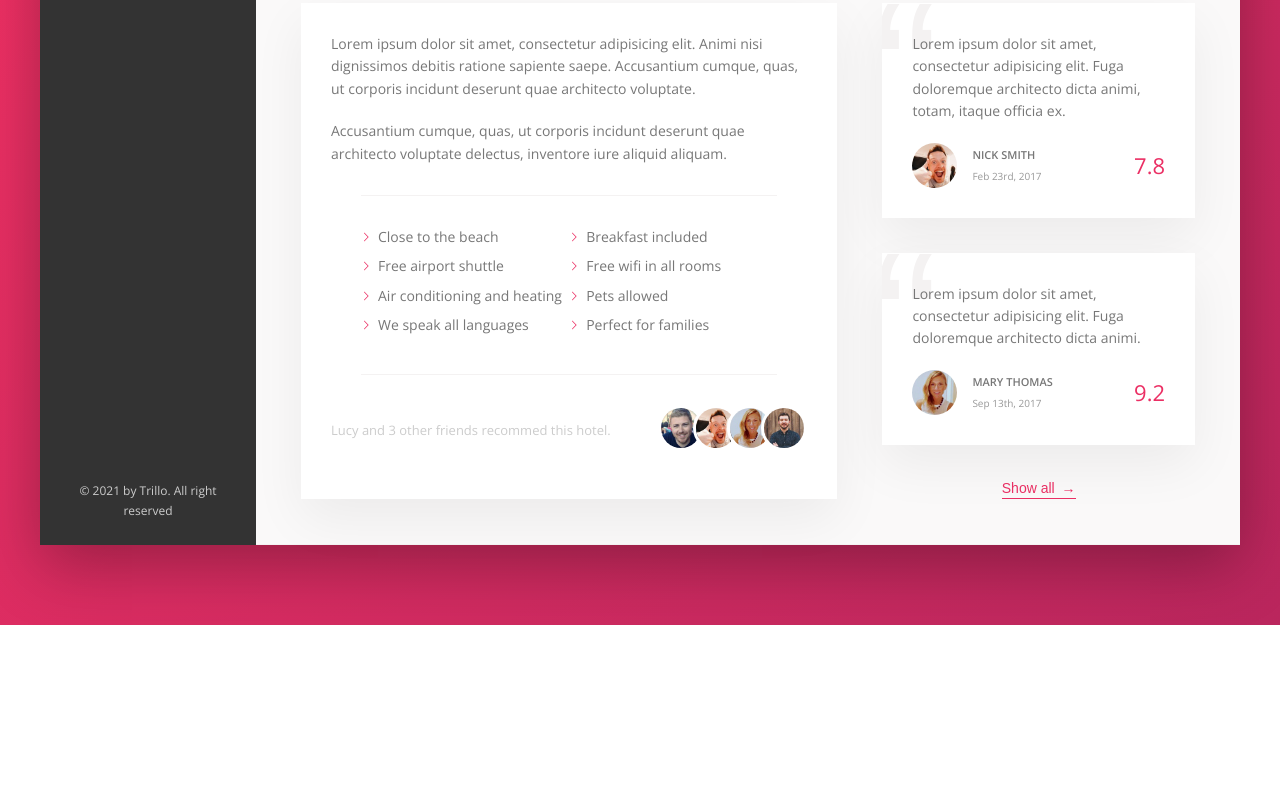
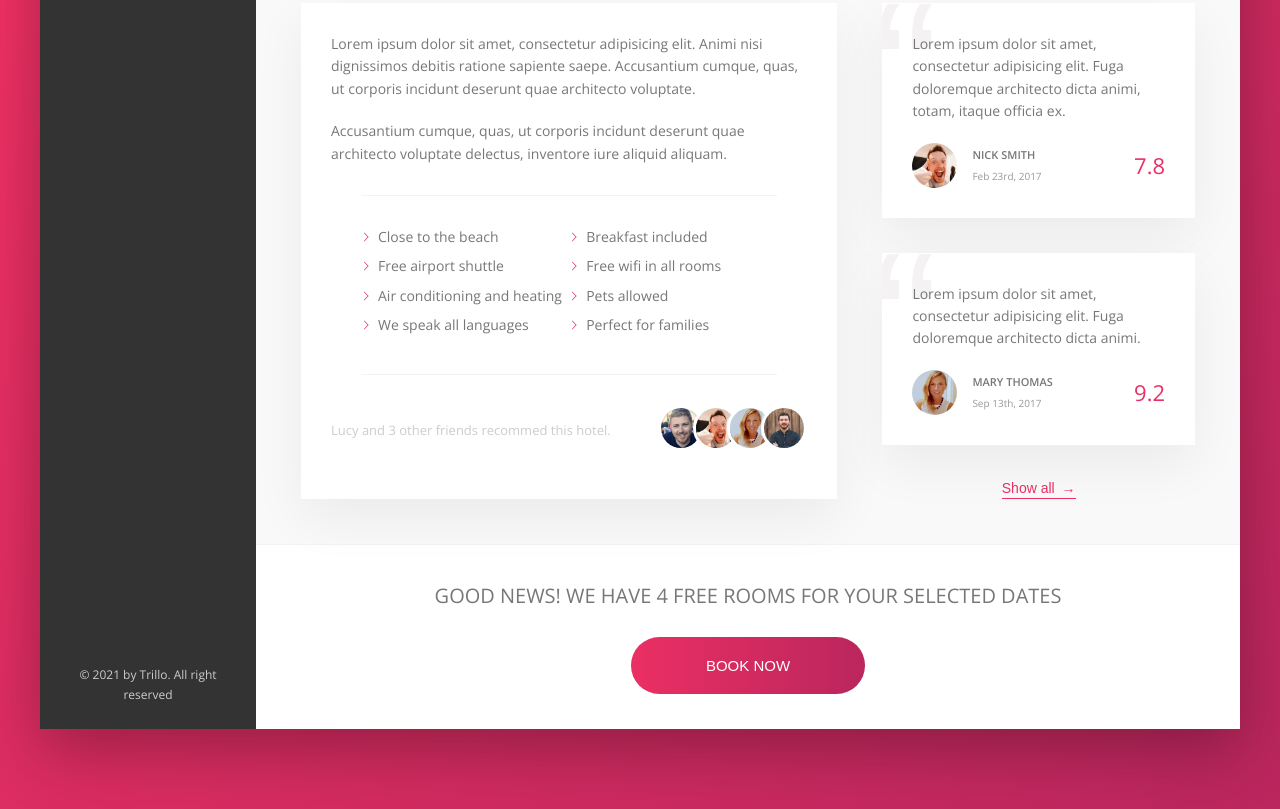
Before and after one commit to DarkAstaroth/TrilloWebSite_Sass, a plain HTML site: page index.html in a window 1280 px wide. Shown: the part 641-1450 px from the top of the page. Before the commit the page ends 1266 px from the top, so only its background shows below. Drawn offline with nearby package versions, Linux system fonts and the light colour scheme; files whose address does not match are found by name.

Commit message:
Building the cta section

```diff
--- a/css/style.css
+++ b/css/style.css
@@ -267,7 +267,7 @@ body {
   transition: all 0.2s; }
   .btn-inline span {
     margin-left: 3px;
-    transition: all .3s; }
+    transition: all 0.3s; }
   .btn-inline:hover {
     color: var(--color-grey-dark-1); }
     .btn-inline:hover span {
@@ -354,7 +354,7 @@ body {
     font-size: 1.1rem;
     font-weight: 600;
     text-transform: uppercase;
-    margin-bottom: .4rem; }
+    margin-bottom: 0.4rem; }
   .review__user-date {
     font-size: 1rem;
     color: var(--color-grey-dark-3); }
@@ -372,3 +372,45 @@ body {
     color: var(--color-grey-light-2);
     font-family: sans-serif;
     z-index: 1; }
+
+.cta {
+  padding: 3.5rem 0;
+  text-align: center; }
+  .cta__book-now {
+    font-size: 2rem;
+    font-weight: 300;
+    text-transform: uppercase;
+    margin-bottom: 2.5rem; }
+
+.btn {
+  font-size: 1.5rem;
+  font-weight: 300;
+  text-transform: uppercase;
+  border-radius: 100px;
+  border: none;
+  background-image: linear-gradient(to right, var(--color-primary), var(--color-primary-dark));
+  color: #fff;
+  position: relative;
+  overflow: hidden;
+  cursor: pointer; }
+  .btn > * {
+    display: inline-block;
+    height: 100%;
+    width: 100%;
+    transition: all 0.2s; }
+  .btn__visible {
+    padding: 2rem 7.5rem; }
+  .btn__invisible {
+    position: absolute;
+    padding: 2rem 0;
+    left: 0;
+    top: -100%; }
+  .btn:hover {
+    background-image: linear-gradient(to left, var(--color-primary-light), var(--color-primary-dark)); }
+  .btn:hover .btn__visible {
+    transform: translateY(100%); }
+  .btn:hover .btn__invisible {
+    top: 0; }
+  .btn:focus {
+    outline: none;
+    animation: pulsate 1s infinite; }
--- a/index.html
+++ b/index.html
@@ -228,6 +228,17 @@
               <button class="btn-inline">Show all <span>&rarr;</span></button>
             </div>
           </div>
+          <!-- start cta section -->
+          <div class="cta">
+            <h2 class="cta__book-now">
+              Good news! we have 4 free rooms for your selected dates
+            </h2>
+            <button class="btn">
+              <span class="btn__visible">Book now</span>
+              <span class="btn__invisible">Only 4 rooms left!</span>
+            </button>
+          </div>
+          <!-- end cta section -->
         </main>
       </div>
     </div>
--- a/sass/_components.scss
+++ b/sass/_components.scss
@@ -252,15 +252,15 @@
   cursor: pointer;
   transition: all 0.2s;
 
-  & span{
+  & span {
     margin-left: 3px;
-      transition: all .3s;
+    transition: all 0.3s;
   }
 
   &:hover {
     color: var(--color-grey-dark-1);
 
-    span{
+    span {
       margin-left: 8px;
     }
   }
@@ -358,10 +358,9 @@
   }
 }
 
-
 ///////////////////
 /// REVIEWS
-.review{
+.review {
   background-color: #fff;
   box-shadow: var(--shadow-light);
   padding: 3rem;
@@ -369,41 +368,41 @@
   position: relative;
   overflow: hidden;
 
-    &__text{
+  &__text {
     margin-bottom: 2rem;
     z-index: 10;
     position: relative;
   }
-    &__user{
+  &__user {
     display: flex;
     align-items: center;
   }
-    &__photo{
+  &__photo {
     height: 4.5rem;
     width: 4.5rem;
     border-radius: 50%;
     margin-right: 1.5rem;
   }
-    &__user-box{
+  &__user-box {
     margin-right: auto;
   }
-    &__user-name{
+  &__user-name {
     font-size: 1.1rem;
     font-weight: 600;
     text-transform: uppercase;
-        margin-bottom: .4rem;
+    margin-bottom: 0.4rem;
   }
-    &__user-date{
+  &__user-date {
     font-size: 1rem;
     color: var(--color-grey-dark-3);
   }
-    &__rating{
+  &__rating {
     color: var(--color-primary);
     font-size: 2.2rem;
     font-weight: 300;
   }
 
-    &::before{
+  &::before {
     content: "\201C";
     position: absolute;
     top: -3rem;
@@ -412,6 +411,74 @@
     font-size: 20rem;
     color: var(--color-grey-light-2);
     font-family: sans-serif;
-        z-index: 1;;
+    z-index: 1;
   }
 }
+
+//////////////////////
+/// CALL TO THE ACTION
+.cta {
+  padding: 3.5rem 0;
+  text-align: center;
+
+  &__book-now {
+    font-size: 2rem;
+    font-weight: 300;
+    text-transform: uppercase;
+    margin-bottom: 2.5rem;
+  }
+}
+
+///////////////////////
+// CALL TO THE ACTION BUTTON
+.btn {
+  font-size: 1.5rem;
+  font-weight: 300;
+  text-transform: uppercase;
+  border-radius: 100px;
+  border: none;
+  background-image: linear-gradient(
+    to right,
+    var(--color-primary),
+    var(--color-primary-dark)
+  );
+  color: #fff;
+  position: relative;
+  overflow: hidden;
+  cursor: pointer;
+
+  & > * {
+    display: inline-block;
+    height: 100%;
+    width: 100%;
+    transition: all 0.2s;
+  }
+
+  &__visible {
+    padding: 2rem 7.5rem;
+  }
+
+  &__invisible {
+    position: absolute;
+    padding: 2rem 0;
+    left: 0;
+    top: -100%;
+  }
+  &:hover {
+    background-image: linear-gradient(
+      to left,
+      var(--color-primary-light),
+      var(--color-primary-dark)
+    );
+  }
+  &:hover &__visible {
+    transform: translateY(100%);
+  }
+  &:hover &__invisible {
+    top: 0;
+  }
+  &:focus{
+      outline: none;
+      animation: pulsate 1s infinite;
+  }
+}
```
Lines whose indentation alone changed are shown as unchanged.
